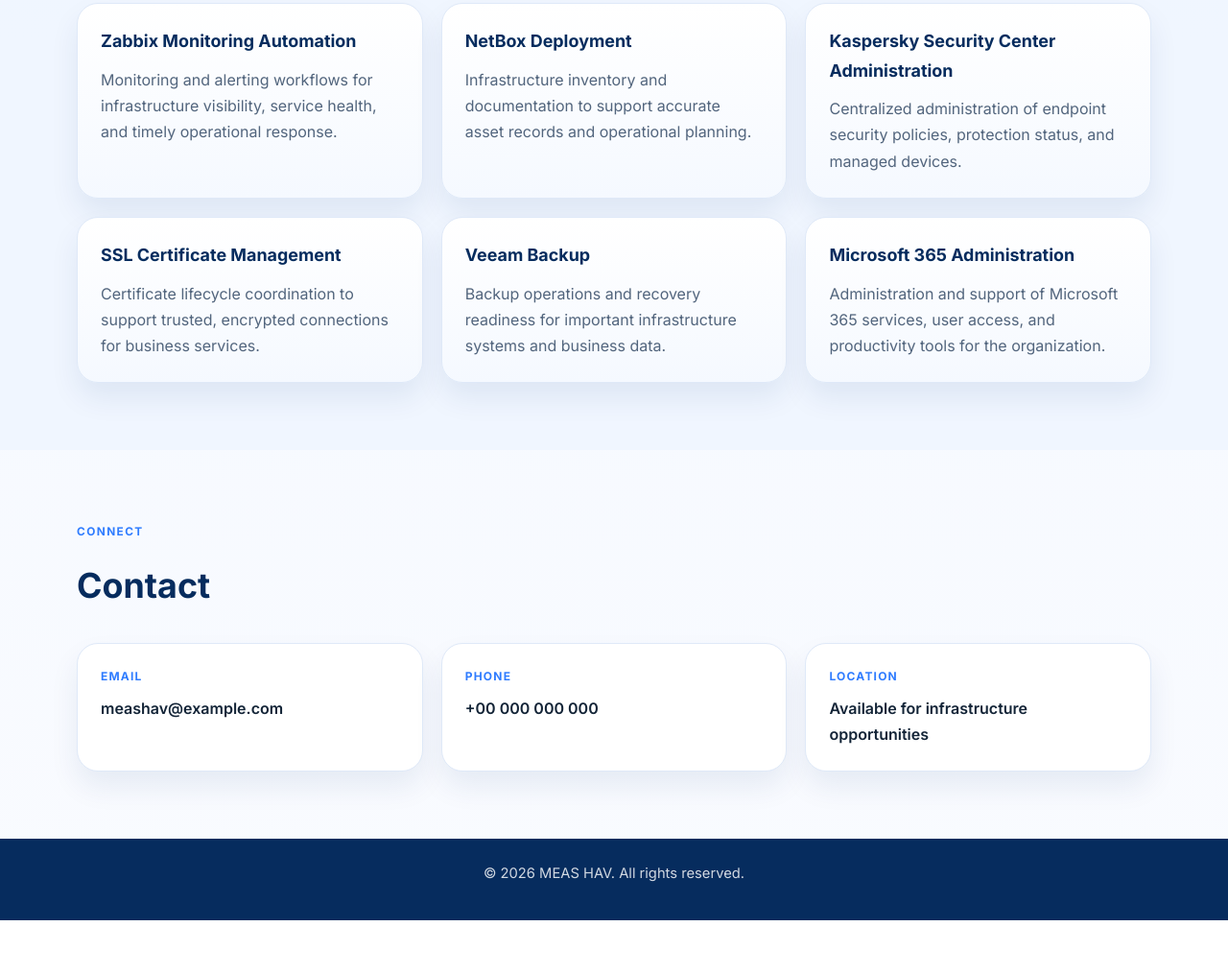
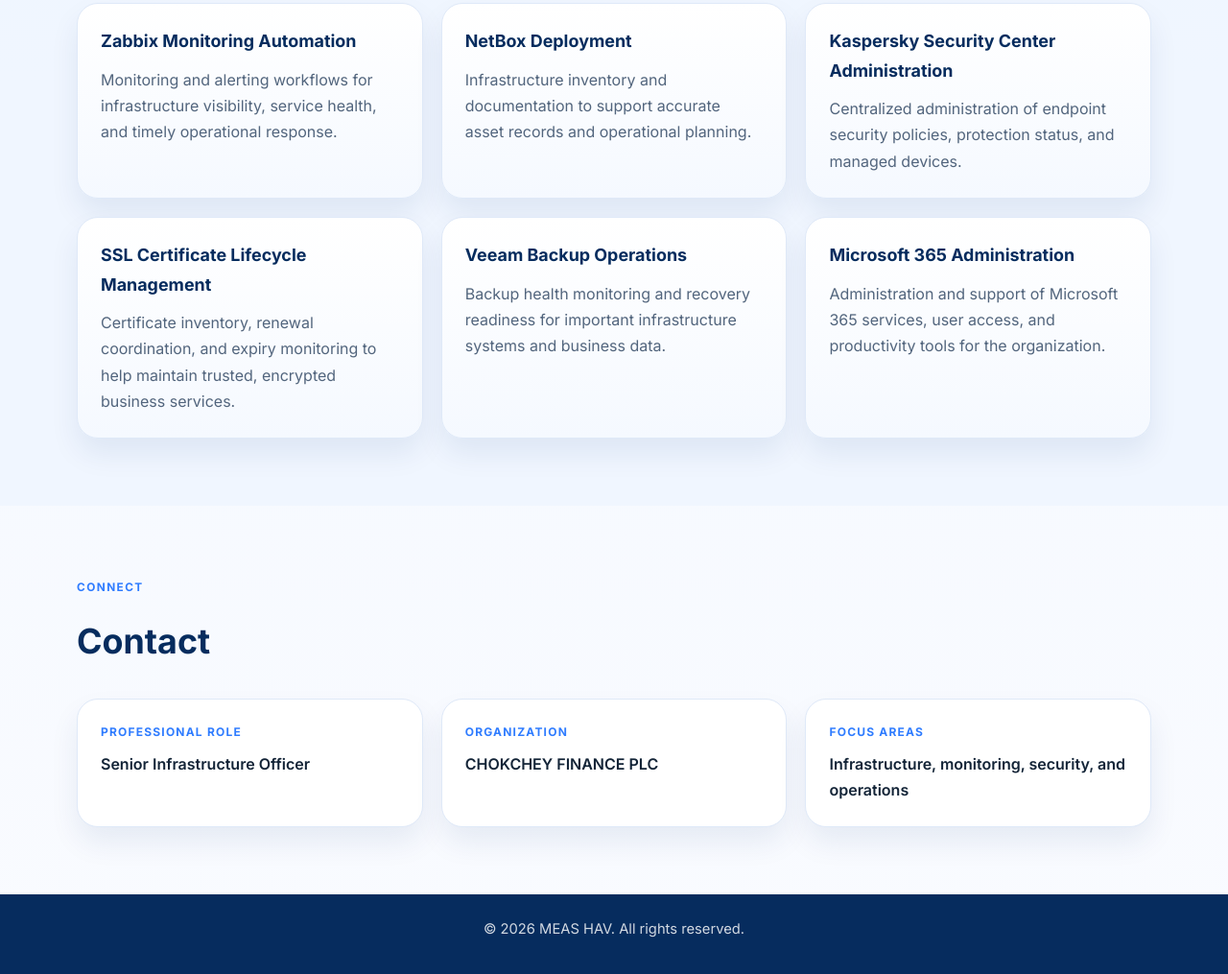
Before and after one commit to MEASHav-Infra/meashav-portfolio, a plain HTML site: page index.html in a window 1280 px wide. Shown: the part 2465-3480 px from the top of the page at 96% size. Before the commit the page ends 3424 px from the top, so only its background shows below. Drawn offline with Linux system fonts and the light colour scheme.

Commit message:
Professional portfolio content

```diff
--- a/index.html
+++ b/index.html
@@ -191,17 +191,18 @@
             </article>
 
             <article class="project-card">
-              <h4>SSL Certificate Management</h4>
+              <h4>SSL Certificate Lifecycle Management</h4>
               <p>
-                Certificate lifecycle coordination to support trusted,
-                encrypted connections for business services.
+                Certificate inventory, renewal coordination, and expiry
+                monitoring to help maintain trusted, encrypted business
+                services.
               </p>
             </article>
 
             <article class="project-card">
-              <h4>Veeam Backup</h4>
+              <h4>Veeam Backup Operations</h4>
               <p>
-                Backup operations and recovery readiness for important
+                Backup health monitoring and recovery readiness for important
                 infrastructure systems and business data.
               </p>
             </article>
@@ -226,16 +227,16 @@
 
           <div class="contact-grid">
             <div class="contact-card">
-              <span class="label">Email</span>
-              <a href="mailto:meashav@example.com">meashav@example.com</a>
+              <span class="label">Professional Role</span>
+              <p>Senior Infrastructure Officer</p>
             </div>
             <div class="contact-card">
-              <span class="label">Phone</span>
-              <a href="tel:+0000000000">+00 000 000 000</a>
+              <span class="label">Organization</span>
+              <p>CHOKCHEY FINANCE PLC</p>
             </div>
             <div class="contact-card">
-              <span class="label">Location</span>
-              <p>Available for infrastructure opportunities</p>
+              <span class="label">Focus Areas</span>
+              <p>Infrastructure, monitoring, security, and operations</p>
             </div>
           </div>
         </div>
```
